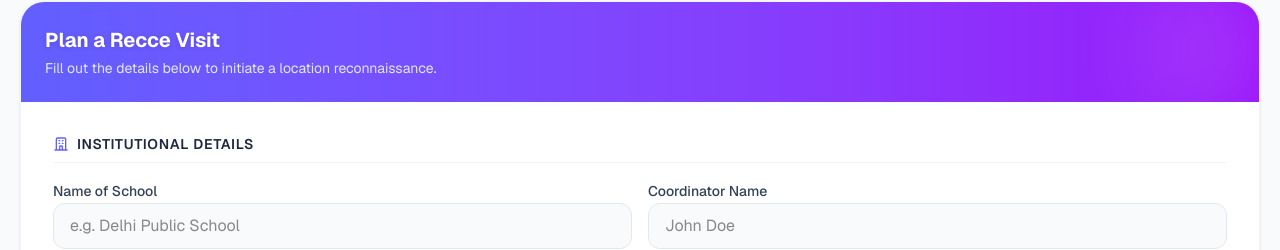
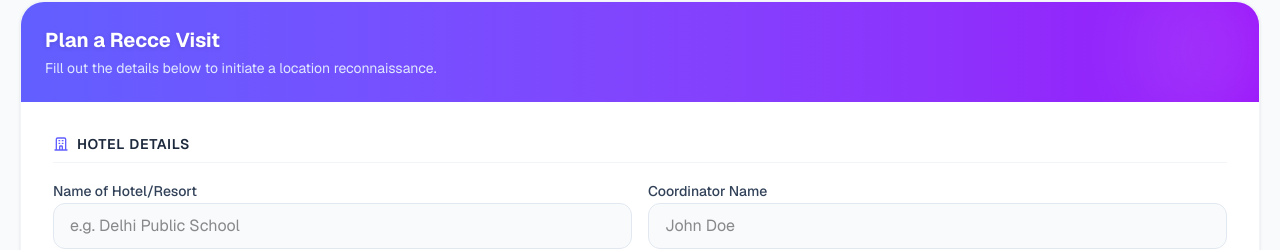
Before and after one commit to saurabhkuriyal/Checkpoint, a Next.js app: page /trips/recci-tours in a window 1280 px wide. Shown: the part 141-391 px from the top of the page. Built offline with nearby package versions, Linux system fonts and the light colour scheme.

Commit message:
updating naming

```diff
--- a/app/trips/recci-tours/page.tsx
+++ b/app/trips/recci-tours/page.tsx
@@ -230,8 +230,8 @@ const StarRating = ({ value, onChange }: { value: string, onChange: (val: string
                 >
                     <svg
                         className={`w-7 h-7 transition-colors duration-200 ${rating <= (hoverValue || parseInt(value) || 0)
-                                ? 'text-amber-400 fill-amber-400 drop-shadow-sm'
-                                : 'text-slate-200 fill-transparent'
+                            ? 'text-amber-400 fill-amber-400 drop-shadow-sm'
+                            : 'text-slate-200 fill-transparent'
                             }`}
                         viewBox="0 0 24 24"
                         stroke="currentColor"
@@ -322,12 +322,12 @@ export default function RecciToursPage() {
                     <div className="space-y-4">
                         <h3 className="text-sm font-semibold text-slate-800 uppercase tracking-wider flex items-center border-b border-slate-100 pb-2">
                             <svg className="w-4 h-4 mr-2 text-indigo-500" fill="none" viewBox="0 0 24 24" stroke="currentColor"><path strokeLinecap="round" strokeLinejoin="round" strokeWidth={2} d="M19 21V5a2 2 0 00-2-2H7a2 2 0 00-2 2v16m14 0h2m-2 0h-5m-9 0H3m2 0h5M9 7h1m-1 4h1m4-4h1m-1 4h1m-5 10v-5a1 1 0 011-1h2a1 1 0 011 1v5m-4 0h4" /></svg>
-                            Institutional Details
+                            Hotel Details
                         </h3>
 
                         <div className="grid grid-cols-1 sm:grid-cols-2 gap-4">
                             <div className="space-y-1.5">
-                                <label className="text-sm font-medium text-slate-700">Name of School</label>
+                                <label className="text-sm font-medium text-slate-700">Name of Hotel/Resort</label>
                                 <input
                                     type="text"
                                     name="schoolName"
```
